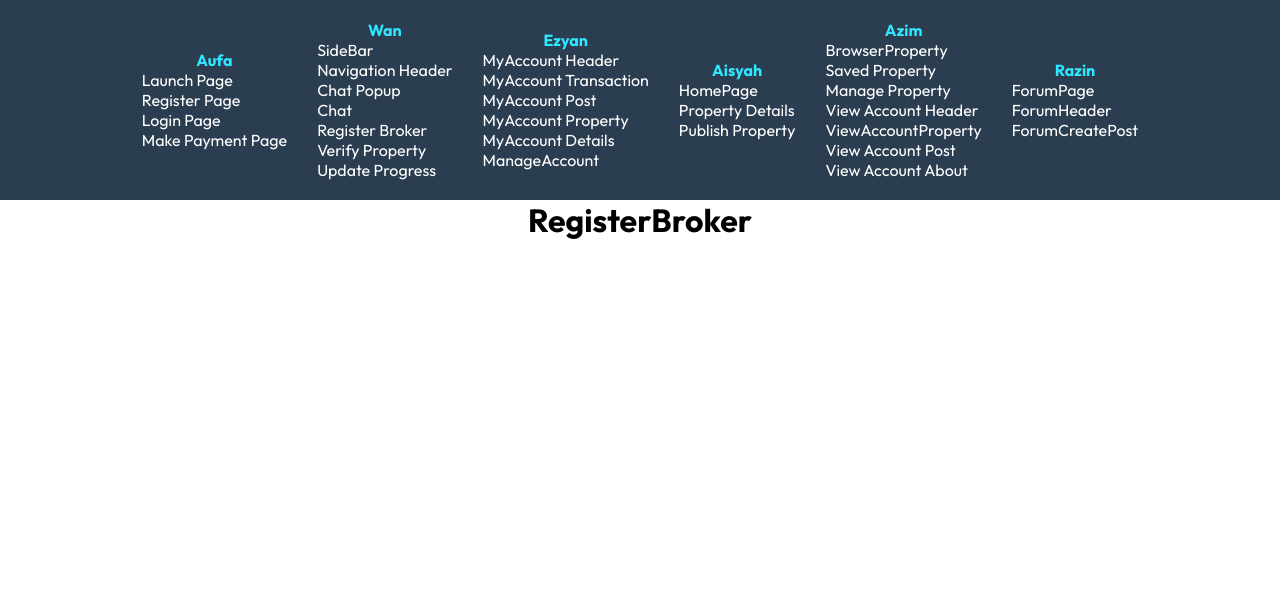
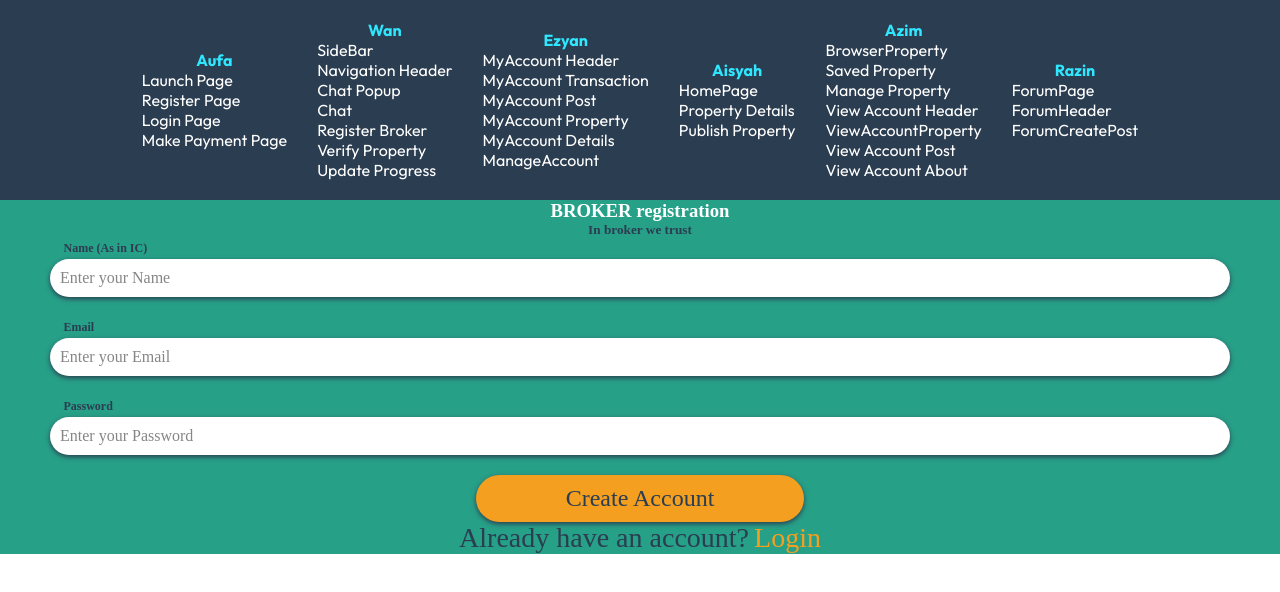
Before and after one commit to RareZyn/property-pro, a React (Create React App) app: page /register-broker in a window 1280 px wide. Shown: the top 592 px of the page. Built offline with nearby package versions, Linux system fonts and the light colour scheme.

Commit message:
Broker Register (not finish)

```diff
--- a/src/Pages/Broker/RegisterBroker.css
+++ b/src/Pages/Broker/RegisterBroker.css
@@ -0,0 +1,87 @@
+*{
+    margin: 0;
+    box-sizing: border-box;
+}
+
+.RegisterBrokerCard{
+    font-family: "Zilla-Slab";
+    background-color: var(--darkGreen);
+    display: flex;
+    flex-direction: column;
+    color: var(--darkBlue);
+}
+
+.RegisterBrokerCard h3{
+    color: var(--white);
+}
+
+.InputDetails{
+    display: flex;
+    flex-direction: column;
+    align-items: center;
+    margin-left: 50px;
+    margin-right: 50px;
+    padding-bottom: 20px;
+}
+
+.InputDetails h7{
+    text-align: left;
+    width: 100%;
+    align-items: left;
+    font-size: 12px;
+    font-weight: bold;
+    margin: 3px;
+    margin-left: 30px;
+}
+
+.Input{
+    position: relative;
+    text-align: center;
+    background-color: var(--white);
+    border-radius: 50px;
+    width: 100%;
+    color: var(--grey);
+    text-align: left;
+    padding: 10px;
+    cursor: text;
+    box-shadow: 0px 2px 5px var(--darkBlue);
+}
+
+.RegisterBrokerCard button{
+    border: 0px;
+    align-self: center;
+    background-color: var(--orange);
+    color: var(--darkBlue);
+    font-family: "Zilla_Slab";
+    font-size: 24px;
+    width: fit-content;
+    padding: 10px;
+    padding-left: 90px;
+    padding-right: 90px;
+    border-radius: 50px;
+    box-shadow: 0px 2px 5px var(--darkBlue);
+}
+
+.RegisterBrokerCard button:hover{
+    cursor: pointer;
+    background-color: var(--white);
+}
+
+.RegisterBrokerToLogin{
+    font-family: 'Zilla_Slab';
+    font-size: 28px;
+    justify-content: center;
+    display: flex;
+    color: var(--darkBlue);
+}
+
+.RegisterBrokerToLogin a{
+    text-decoration: none;
+    color: var(--orange);
+    margin-left: 5px ;
+}
+
+.RegisterBrokerToLogin a:hover{
+    color: var(--white);
+    cursor: pointer;
+}
--- a/src/Pages/Broker/RegisterBroker.js
+++ b/src/Pages/Broker/RegisterBroker.js
@@ -1,9 +1,39 @@
 import "./RegisterBroker.css";
+import SearchBar from "../../Components/SearchBar";
 
 export const RegisterBroker = () => {
   return (
     <div className="RegisterBroker">
-      <h1>RegisterBroker</h1>
+      <div className="RegisterBrokerCard">
+        <h3>BROKER registration</h3>
+        <h5>In broker we trust</h5>
+        <div className="InputDetails">
+          <h7>Name (As in IC)</h7>
+          <div className="Input">
+            Enter your Name
+          </div>
+        </div>
+        <RegisterBrokerInputItem inputTitle="Email" inputHint=""></RegisterBrokerInputItem>
+        <RegisterBrokerInputItem inputTitle="Password" inputHint=""></RegisterBrokerInputItem>
+        <button>
+          Create Account
+        </button>
+        <div className="RegisterBrokerToLogin">
+          <p>Already have an account?</p>
+          <a>Login</a>
+        </div>
+      </div>
     </div>
   );
 };
+
+function RegisterBrokerInputItem({inputTitle,inputHint}){
+  return(
+    <div className="InputDetails">
+      <h7>{inputTitle}</h7>
+      <div className="Input">
+        {inputHint===""? "Enter your "+inputTitle : {inputHint}}
+      </div>
+    </div>
+  )
+}
--- a/src/Pages/Social/Chat.css
+++ b/src/Pages/Social/Chat.css
@@ -87,7 +87,7 @@
     justify-content: space-between;
     display: flex;
     align-items: center;
-    background-color: var(--white);
+    background-color: var(--creamyWhite);
     position: relative;
     bottom: 0;
 }
@@ -96,8 +96,9 @@
     display: inline-block;
     width: 800px;
     border-radius: 25px;
-    background-color: red;
+    background-color: var(--white);
     font-size: 24px;
+    padding: 10px;
 }
 
 .SendChat img{
--- a/src/Pages/Social/ChatPopup.js
+++ b/src/Pages/Social/ChatPopup.js
@@ -34,11 +34,13 @@ export const ChatPopup = ({className}) => {
 function CustomChatUserListPopup({username,chat}){
   return(
     <li>
-      <div className="ProfilePicture"></div>
-      <div className="ChatInfo">
-        <h1>{username}</h1>
-        <p>{chat}</p>
-      </div>
+      <a href="./chat">
+        <div className="ProfilePicture"></div>
+        <div className="ChatInfo">
+          <h1>{username}</h1>
+          <p>{chat}</p>
+        </div>
+      </a>
 
     </li>
   )
```
